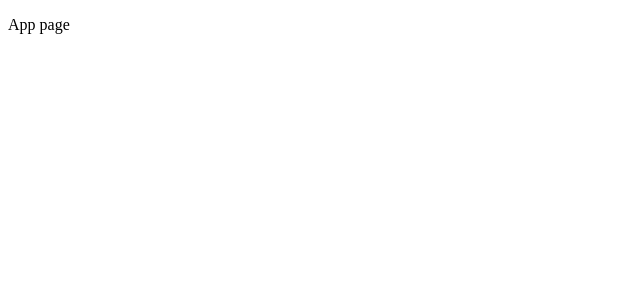
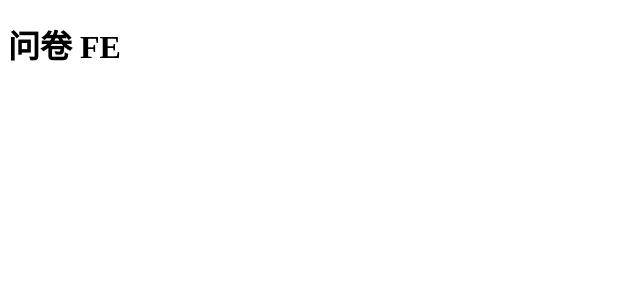
Before and after one commit to squall140/questionnaire-frontend, a React (Create React App) app: page / in a window 1280 px wide. Shown: the top 300 px of the page, without its empty margins (0-640 px from the left). Built offline with nearby package versions, Linux system fonts and the light colour scheme.

Commit message:
Fix init

```diff
--- a/src/App.tsx
+++ b/src/App.tsx
@@ -1,11 +1,10 @@
 import React from 'react'
 
 function App() {
-
   return (
-    <>
-      <p>App page</p>
-    </>
+    <div className="App">
+      <h1> 问卷 FE </h1>
+    </div>
   )
 }
 
```
